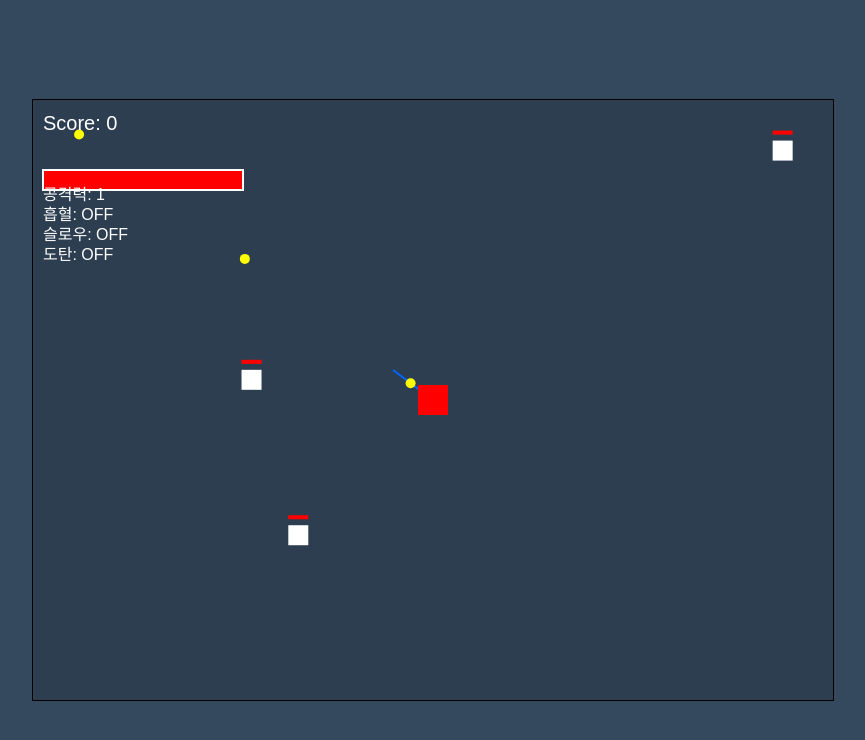
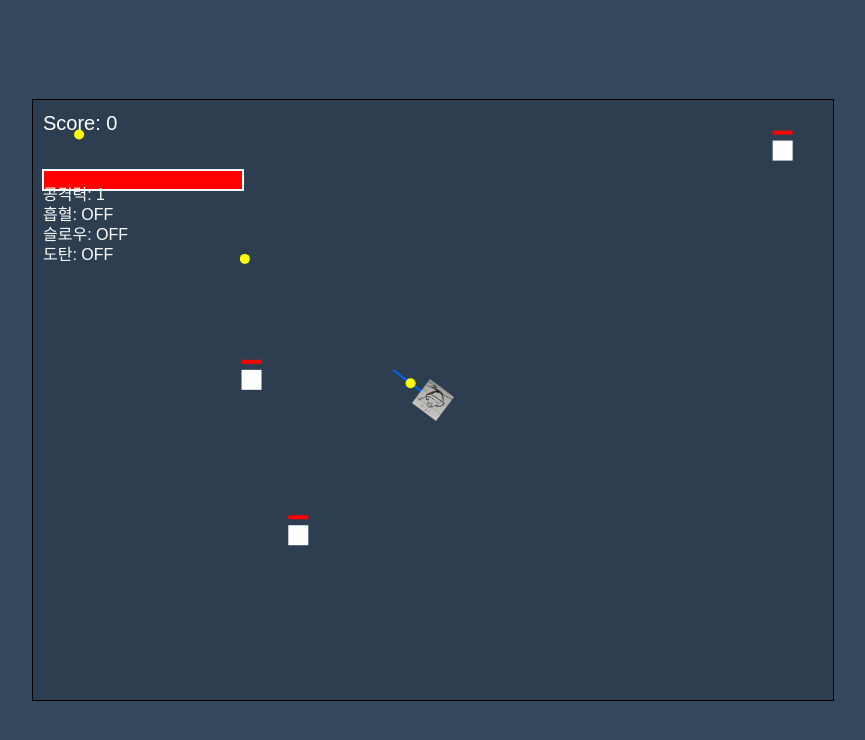
Before and after one commit to Dr-Min/poker-survival-game, a plain HTML site: page index.html in a window 1280 px wide. Shown: the whole page, without its empty margins (207-1072 px from the left). Drawn offline with Linux system fonts and the light colour scheme.

Commit message:
캐릭터 이미지 추가가

```diff
--- a/game.js
+++ b/game.js
@@ -57,10 +57,17 @@ class Game {
 
     this.isGameOver = false;
 
-    this.setupEventListeners();
-    this.setupMouseTracking();
-    this.setupMobileControls();
-    this.gameLoop();
+    // 플레이어 이미지 로드
+    this.playerImage = new Image();
+    this.playerImage.src = "player.png"; // 이미지 파일 경로
+
+    // 이미지 로드 완료 후 게임 시작
+    this.playerImage.onload = () => {
+      this.setupEventListeners();
+      this.setupMouseTracking();
+      this.setupMobileControls();
+      this.gameLoop();
+    };
   }
 
   setupEventListeners() {
@@ -507,13 +514,27 @@ class Game {
     this.ctx.stroke();
 
     if (!this.player.invincible || Math.floor(Date.now() / 100) % 2) {
-      this.ctx.fillStyle = "red";
-      this.ctx.fillRect(
-        this.player.x - this.player.size / 2,
-        this.player.y - this.player.size / 2,
+      // 이미지로 플레이어 그리기
+      this.ctx.save(); // 현재 컨텍스트 상태 저장
+
+      // 플레이어 회전 (마우스 방향으로)
+      this.ctx.translate(this.player.x, this.player.y);
+      const angle = Math.atan2(
+        this.mouseY - this.player.y,
+        this.mouseX - this.player.x
+      );
+      this.ctx.rotate(angle);
+
+      // 이미지 그리기
+      this.ctx.drawImage(
+        this.playerImage,
+        -this.player.size / 2,
+        -this.player.size / 2,
         this.player.size,
         this.player.size
       );
+
+      this.ctx.restore(); // 컨텍스트 상태 복원
     }
 
     this.ctx.fillStyle = "#ffff00";
--- a/index.html
+++ b/index.html
@@ -37,5 +37,9 @@
   <body>
     <canvas id="gameCanvas" width="800" height="600"></canvas>
     <script src="game.js?v=1"></script>
+    <!-- 이미지 프리로드 -->
+    <div style="display: none">
+      <img src="player.png" id="playerImage" />
+    </div>
   </body>
 </html>
```
Also changed, not shown: player.png (added).
